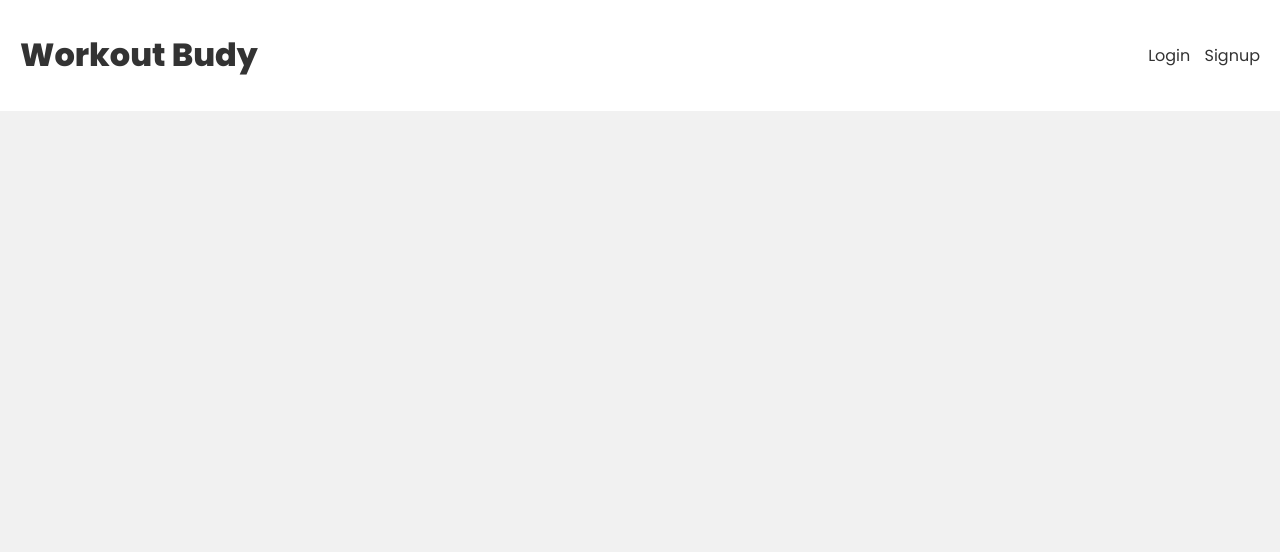
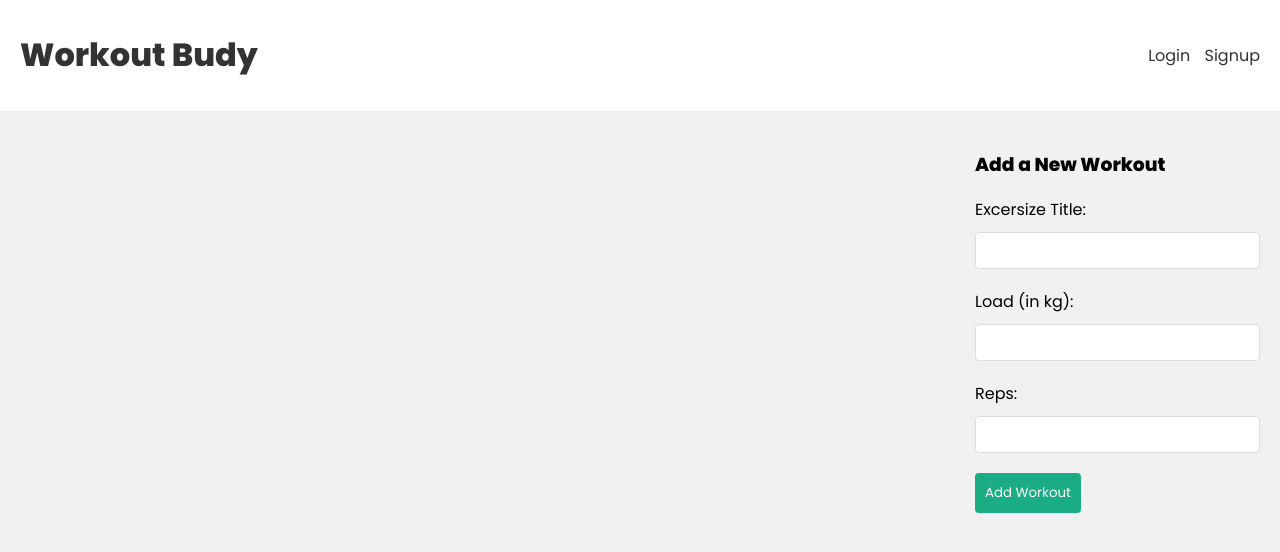
Before and after one commit to 409915016/vue-auth, a Vue app: page /#/ in a window 1280 px wide. Shown: the top 552 px of the page. Built offline with nearby package versions, Linux system fonts and the light colour scheme.

Commit message:
add WorkoutForm component

```diff
--- /dev/null
+++ b/src/components/WorkoutForm.vue
@@ -0,0 +1,78 @@
+<script setup>
+  import { ref } from 'vue'
+  const title = ref('')
+  const load = ref('')
+  const reps = ref('')
+  const error = ref(null)
+  const emptyFields = ref([])
+
+  async function handleSubmit() {
+    // if(!user) {
+    //   setError('You muse be logged in')
+    //   return
+    // }
+    const user = { token: '123'}
+
+    const workout = {title: title.value, load: load.value, reps: reps.value}
+
+    const response = await fetch('/api/workouts', {
+      method: 'POST',
+      body: JSON.stringify(workout),
+      headers: {
+        'Content-Type': 'application/json',
+        'Authrization': 'Bearer ' + user.token
+      }
+    })
+    const json = await response.json().catch(err => console.log(err))
+
+    if (!response.ok) {
+      if(response.status === 404) { return error.value = 'network err'}
+      error.value = json.error
+      emptyFields.value = json.emptyFields
+    }
+    if (response.ok) {
+      title.value = ''
+      load.value = ''
+      reps.value = ''
+      error.value = null
+      emptyFields.value = []
+      console.log('new workout added', json)
+      //dispatch({type: 'CREATE_WORKOUT', payload: json})
+    }
+  }
+</script>
+
+<template>
+  <form class="create" @submit.prevent="handleSubmit" >
+    <h3>Add a New Workout</h3>
+
+    <label>Excersize Title:</label>
+    <input
+        type="text"
+        v-model="title"
+        :class="{ 'error' : emptyFields.includes('title') }"
+    />
+
+    <label>Load (in kg):</label>
+    <input
+        type="number"
+        v-model="load"
+        :class="{ 'error' : emptyFields.includes('load') }"
+    />
+
+    <label>Reps:</label>
+    <input
+        type="number"
+        v-model="reps"
+        :class="{ 'error' : emptyFields.includes('reps') }"
+    />
+
+    <button>Add Workout</button>
+
+    <div v-if="error" class="error">{{ error }}</div>
+  </form>
+</template>
+
+<style scoped>
+
+</style>
--- a/src/views/Home.vue
+++ b/src/views/Home.vue
@@ -1,9 +1,16 @@
 <script setup>
-
+  import WorkoutForm from '@/components/WorkoutForm.vue'
 </script>
 
 <template>
-
+  <div class="home">
+    <div class="workouts">
+<!--      {workouts && workouts.map((workout) => (-->
+<!--      <WorkoutDetails key={workout._id} workout={workout} />-->
+<!--      ))}-->
+    </div>
+    <WorkoutForm />
+  </div>
 </template>
 
 <style scoped>
```
